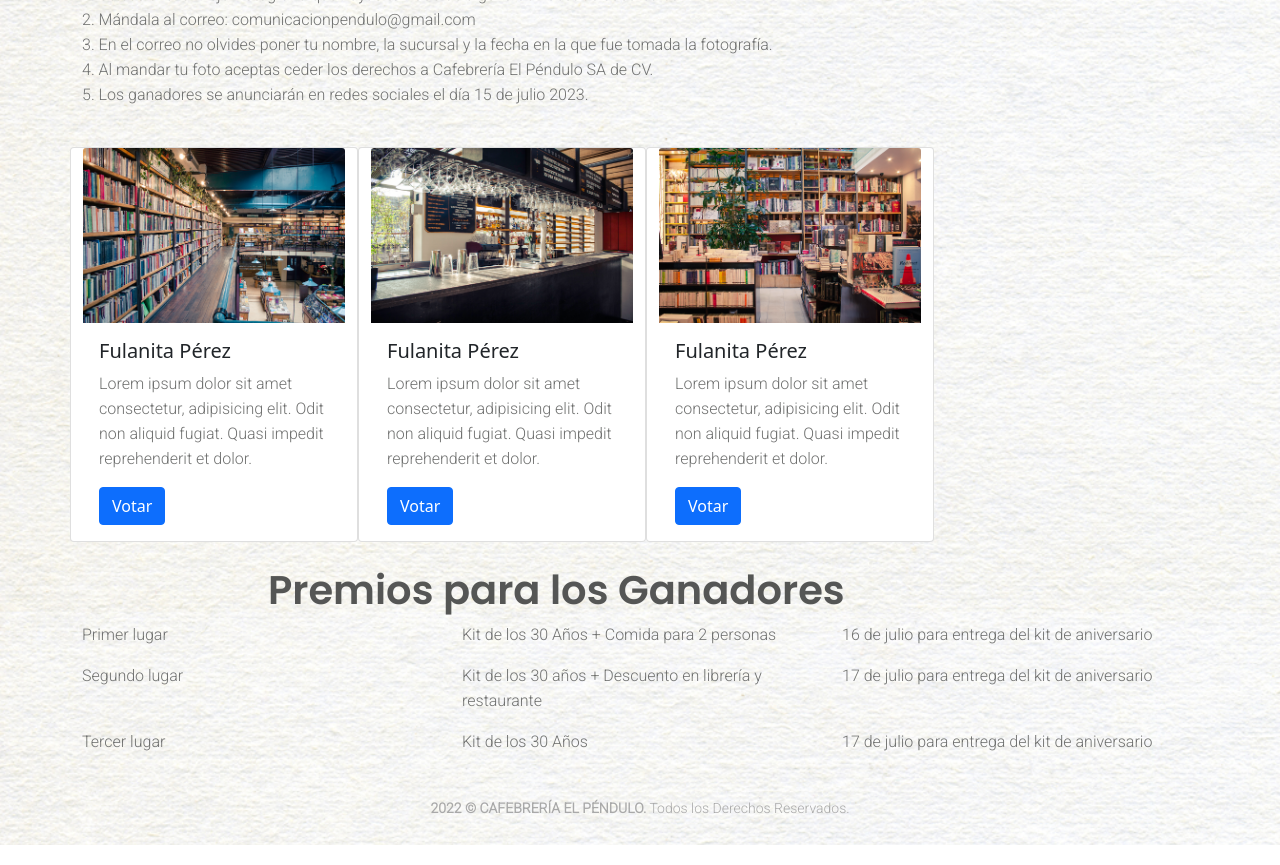
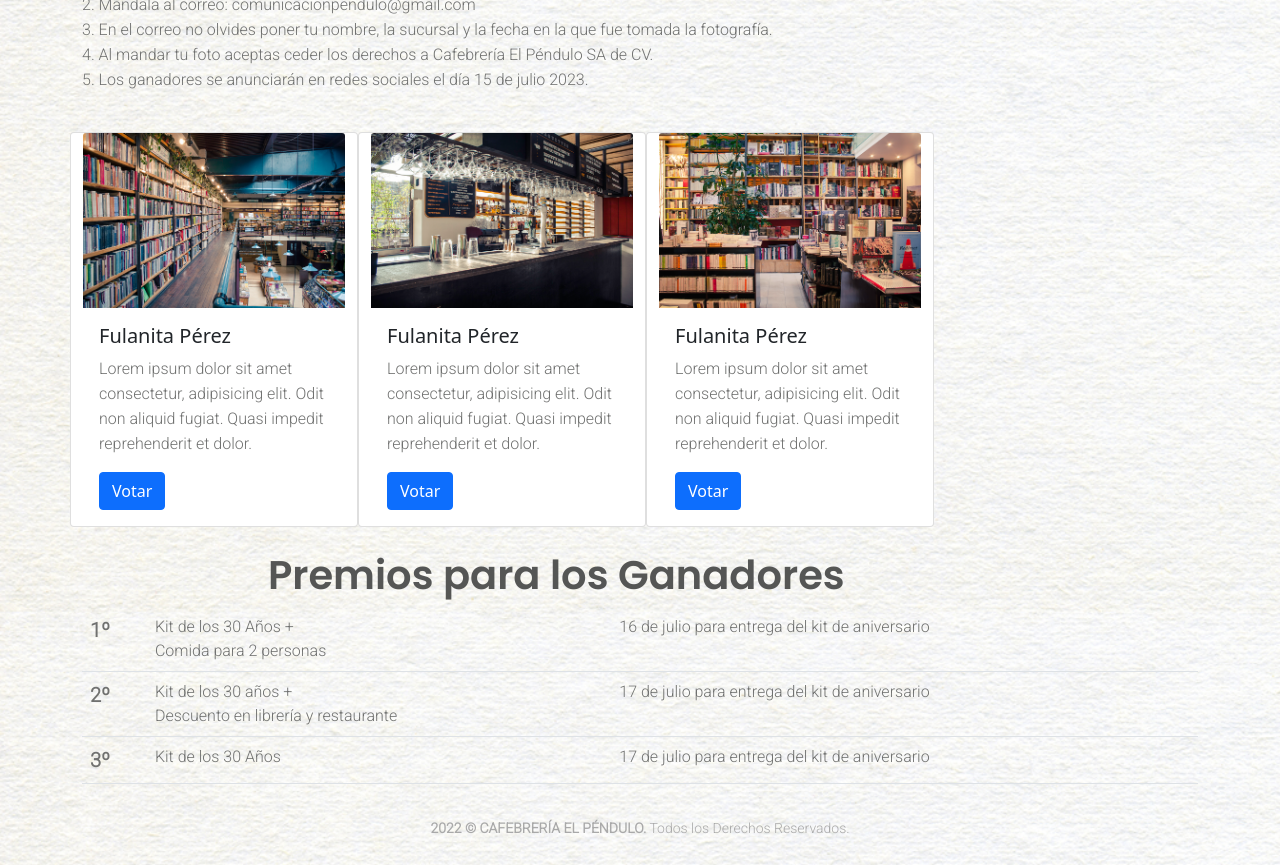
Before and after one commit to BarbTorres/proyecto-30anivBarbaraTorres, a plain HTML site: page pages/concursos.html in a window 1280 px wide. Shown: the part 164-1029 px from the top of the page. Drawn offline with nearby package versions, Linux system fonts and the light colour scheme.

Commit message:
Depuracion de codigo + Bootstrap 2da Entrega

```diff
--- a/css/estilos.css
+++ b/css/estilos.css
@@ -105,6 +105,10 @@ nav a{
     /*border: 1px solid black;*/
     justify-self: center;
 
+}
+
+.colorGray{
+    color:#828382;
 }
 
 header{
--- a/pages/concursos.html
+++ b/pages/concursos.html
@@ -9,9 +9,9 @@
         <link rel="icon" type="image/x-icon" href="../images/favicon30.png">
         <link rel="stylesheet"
         href="https://cdnjs.cloudflare.com/ajax/libs/animate.css/4.1.1/animate.min.css"/>
-        <link href="https://cdn.jsdelivr.net/npm/bootstrap@5.0.2/dist/css/bootstrap.min.css" rel="stylesheet" integrity="sha384-EVSTQN3/azprG1Anm3QDgpJLIm9Nao0Yz1ztcQTwFspd3yD65VohhpuuCOmLASjC" crossorigin="anonymous">
+        <link rel="stylesheet" href="../css_bootstrap/bootstrap.min.css">
     </head>
-    <body class="gridConcursos">
+    <body>
         <header>
             <img class="header_image" src="../images/logo_pendulo_positivo_H_BCO.png" alt="logo" width="100">
 
@@ -67,48 +67,31 @@
 
             <br>
 
-            <section>
+            <table class="table table-hover">
                 <h1 class="text-center">Premios para los Ganadores</h1>
-                <section class="row">
-                    <div class="col">
-                        <p>Primer lugar</p>
-                    </div>
-                    <div class="col">
-                        <p>Kit de los 30 Años + Comida para 2 personas</p>
-                    </div>
-                    <div class="col">
-                        <p>16 de julio para entrega del kit de aniversario</p>
-                    </div>
-                </section>
+                <tbody>
+                  <tr>
+                    <th scope="row">1º</th>
+                    <td>Kit de los 30 Años + <br> Comida para 2 personas</td>
+                    <td>16 de julio para entrega del kit de aniversario</td>
+                  </tr>
+                  <tr>
+                    <th scope="row">2º</th>
+                    <td>Kit de los 30 años + <br>Descuento en librería y restaurante</td>
+                    <td>17 de julio para entrega del kit de aniversario</td>
+                  </tr>
+                  <tr>
+                    <th scope="row">3º</th>
+                    <td >Kit de los 30 Años</td>
+                    <td>17 de julio para entrega del kit de aniversario</td>
+                  </tr>
+                </tbody>
+              </table>
 
-                <section class="row">
-                    <div class="col">
-                        <p>Segundo lugar</p>
-                    </div>
-                    <div class="col">
-                        <p>Kit de los 30 años + Descuento en librería y restaurante</p>
-                    </div>
-                    <div class="col">
-                        <p>17 de julio para entrega del kit de aniversario</p>
-                    </div>
-                </section>
-
-                <section class="row">
-                    <div class="col">
-                        <p>Tercer lugar</p>
-                    </div>
-                    <div class="col">
-                        <p>Kit de los 30 Años</p>
-                    </div>
-                    <div class="col">
-                        <p>17 de julio para entrega del kit de aniversario</p>
-                    </div>
-                </section>
-            </section>
         </main>
         <footer>
             <h5 class="small"> <strong>2022 © CAFEBRERÍA EL PÉNDULO.</strong> Todos los Derechos Reservados.</h5>
         </footer>
-         <script src="https://cdn.jsdelivr.net/npm/bootstrap@5.0.2/dist/js/bootstrap.bundle.min.js" integrity="sha384-MrcW6ZMFYlzcLA8Nl+NtUVF0sA7MsXsP1UyJoMp4YLEuNSfAP+JcXn/tWtIaxVXM" crossorigin="anonymous"></script>
+        <script src="./js/bootstrap.min.js"></script>
     </body>
 </html>
```
Also changed, not shown: index.html (+4 -4 lines), pages/memorabilia.html (+4 -4 lines), pages/platillosesp.html (+2 -2 lines), pages/videos.html (+12 -6 lines).
